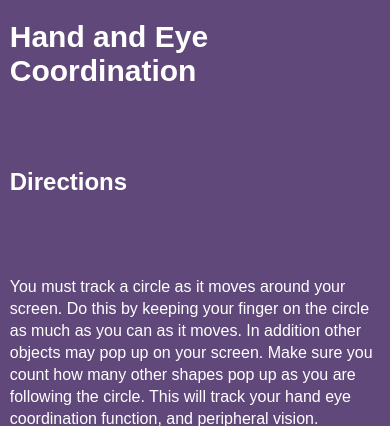
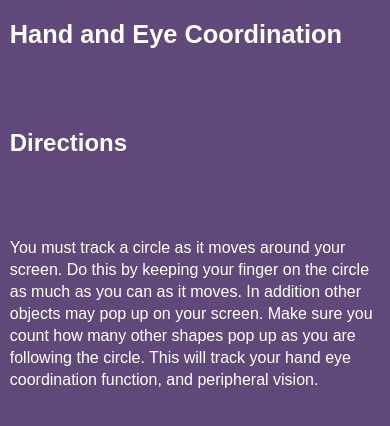
Before and after one commit to Cody-coder017/cognizance, a PHP site: page /test2_directions.php in a window 390 px wide. Shown: the top 426 px of the page. Run offline with PHP 8.4, Linux system fonts and the light colour scheme.

Commit message:
css: improved the mobile optimizations for test 2 directions header

```diff
--- a/css/styles.css
+++ b/css/styles.css
@@ -12,6 +12,7 @@
 @import url('test3.css');
 @import url('test4.css');
 @import url('test1_directions.css');
+@import url('test2_directions.css');
 @import url('test3_directions.css');
 @import url('test4_directions.css');
 @import url('welcome.css');
--- /dev/null
+++ b/css/test2_directions.css
@@ -0,0 +1,6 @@
+
+@media screen and (max-width: 420px) {
+	.test-directions.test-2 h1 {
+		font-size: 6.5vw;
+	}
+}
--- a/test2_directions.php
+++ b/test2_directions.php
@@ -1,7 +1,7 @@
 <?php
 require_once('includes/header_footers.php');
 
-printHeader('test-directions');
+printHeader('test-directions test-2');
 ?>
 <div class="content">
 	<h1>Hand and Eye Coordination</h1>
```
